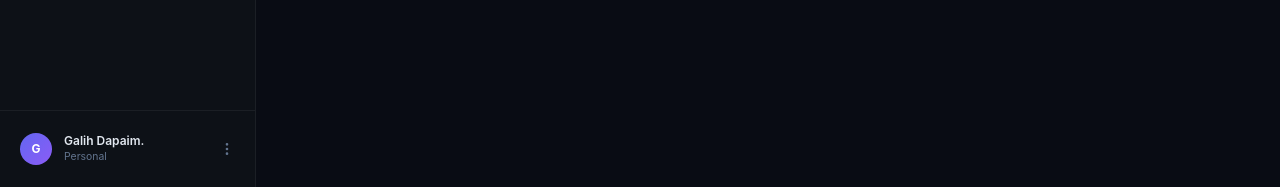
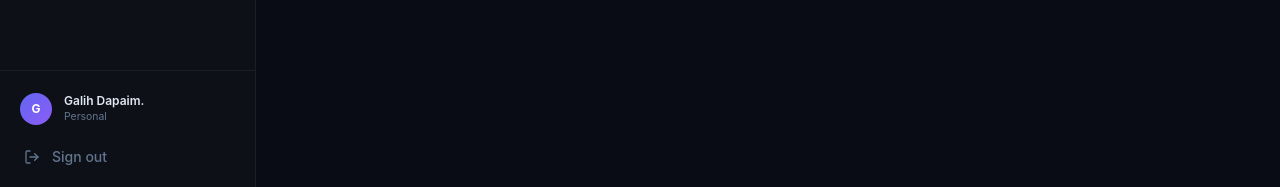
Before and after one commit to Galih066/personal-sandbox, a SvelteKit app: page /dashboard in a window 1280 px wide. Shown: the part 613-800 px from the top of the page. Built offline with nearby package versions, Linux system fonts and the light colour scheme; no server answers.

Commit message:
feat: add logout function

```diff
--- a/src/routes/dashboard/+layout.svelte
+++ b/src/routes/dashboard/+layout.svelte
@@ -1,5 +1,7 @@
 <script lang="ts">
 	import { page } from '$app/stores';
+	import { goto } from '$app/navigation';
+	import { PUBLIC_SESSION_KEY } from '$env/static/public';
 
 	let { children } = $props();
 
@@ -41,6 +43,12 @@
 
 	function closeMobile() {
 		mobileOpen = false;
+	}
+
+	function logout() {
+		sessionStorage.removeItem(PUBLIC_SESSION_KEY);
+		sessionStorage.removeItem('psb_token');
+		goto('/');
 	}
 </script>
 
@@ -116,11 +124,9 @@
 			</ul>
 		</nav>
 
-		<!-- User profile -->
-		<div class="border-t border-white/[0.06] p-3">
-			<div
-				class="flex cursor-pointer items-center gap-3 rounded-lg px-2 py-2.5 transition-colors duration-150 hover:bg-white/[0.04]"
-			>
+		<!-- User profile + logout -->
+		<div class="space-y-1 border-t border-white/[0.06] p-3">
+			<div class="flex items-center gap-3 rounded-lg px-2 py-2.5">
 				<div
 					class="flex h-8 w-8 shrink-0 items-center justify-center rounded-full text-xs font-bold text-white"
 					style="background: linear-gradient(135deg, #6366f1, #8b5cf6);"
@@ -131,21 +137,26 @@
 					<p class="truncate text-xs font-semibold text-slate-200">Galih Dapaim.</p>
 					<p class="truncate text-[0.65rem] text-slate-500">Personal</p>
 				</div>
+			</div>
+			<button
+				onclick={logout}
+				class="flex w-full items-center gap-3 rounded-lg px-3 py-2 text-sm font-medium text-slate-500 transition-colors duration-150 hover:bg-red-500/10 hover:text-red-400"
+			>
 				<svg
-					class="h-4 w-4 shrink-0 text-slate-500"
+					class="h-4 w-4 shrink-0"
 					viewBox="0 0 24 24"
 					fill="none"
 					stroke="currentColor"
 					stroke-width="2"
 					stroke-linecap="round"
+					stroke-linejoin="round"
 				>
-					<circle cx="12" cy="12" r="1" /><circle cx="12" cy="5" r="1" /><circle
-						cx="12"
-						cy="19"
-						r="1"
-					/>
+					<path d="M9 21H5a2 2 0 0 1-2-2V5a2 2 0 0 1 2-2h4" />
+					<polyline points="16 17 21 12 16 7" />
+					<line x1="21" y1="12" x2="9" y2="12" />
 				</svg>
-			</div>
+				Sign out
+			</button>
 		</div>
 	</aside>
 
@@ -231,6 +242,7 @@
 				<!-- Notifications -->
 				<button
 					class="relative flex h-9 w-9 items-center justify-center rounded-lg text-slate-400 transition-colors hover:bg-white/[0.06] hover:text-slate-100"
+					aria-label="Notifications"
 				>
 					<svg
 						class="h-4.5 w-4.5"
```
